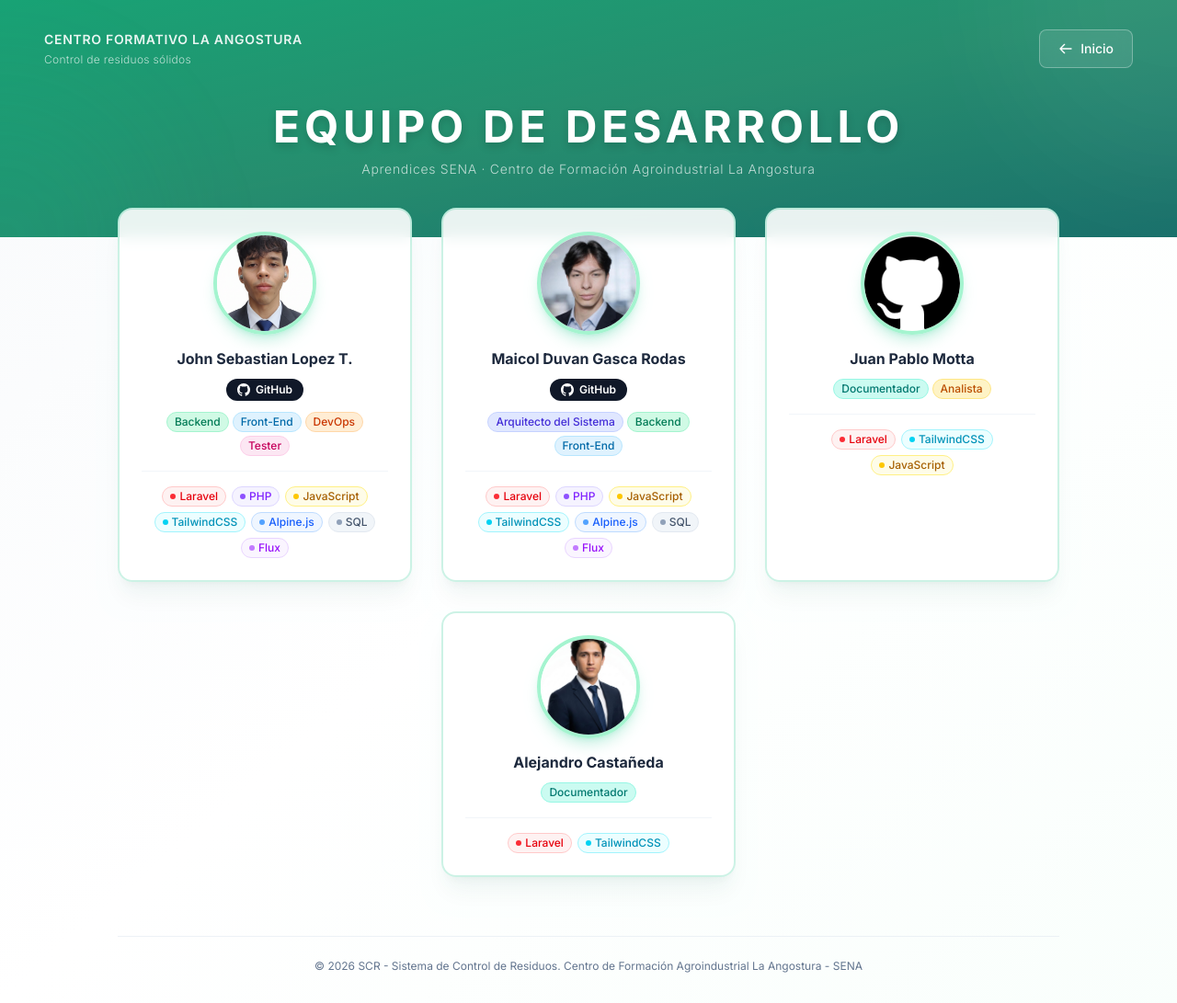
After one commit to MaicolDdox/Sistema_Clasificacion_Residuos_Solidos, a Laravel app: page /desarrolladores in a window 1280 px wide. The commit adds this page. Shown: the whole page at 92% size. Run offline with Laravel 12, Linux system fonts and the light colour scheme; style sheets or scripts are compiled from the project's sources; parts of the project's set-up code (start-up, migrations or seed data) failed here and were passed over; some libraries are stand-ins or nearby versions.

Commit message:
Añadiendo vista de creditos o desarrolladores.

```diff
--- /dev/null
+++ b/resources/views/credits.blade.php
@@ -0,0 +1,303 @@
+<!DOCTYPE html>
+<html lang="{{ str_replace('_', '-', app()->getLocale()) }}">
+<head>
+    @include('partials.styles')
+    @include('partials.librerias-cdn')
+</head>
+
+<body
+    class="min-h-screen bg-gradient-to-br from-slate-50 via-white to-emerald-50/30 antialiased"
+    style="font-family: 'Inter', sans-serif;"
+>
+    <!-- Header -->
+    <header class="relative overflow-hidden">
+        <div class="absolute inset-0 bg-gradient-to-br from-emerald-600/90 via-emerald-700/85 to-teal-800/90"></div>
+        <div class="absolute top-0 right-0 w-96 h-96 bg-white/5 rounded-full blur-3xl -translate-y-1/2 translate-x-1/2"></div>
+        <div class="absolute bottom-0 left-0 w-80 h-80 bg-emerald-400/10 rounded-full blur-3xl translate-y-1/2 -translate-x-1/2"></div>
+
+        <div class="relative z-10 px-6 py-8 lg:px-12">
+            <!-- Top Bar -->
+            <div class="flex items-center justify-between mb-10" data-aos="fade-down" data-aos-delay="100">
+                <div class="text-white">
+                    <p class="text-sm font-semibold tracking-wider uppercase opacity-90">
+                        Centro Formativo La Angostura
+                    </p>
+                    <p class="text-xs font-light tracking-wide opacity-70 mt-1">
+                        Control de residuos sólidos
+                    </p>
+                </div>
+                <a
+                    href="{{ route('home') }}"
+                    class="inline-flex items-center gap-2 px-5 py-2.5 bg-white/10 backdrop-blur-sm border border-white/30 text-white font-medium text-sm rounded-lg hover:bg-white/20 hover:border-white/50 hover:-translate-y-0.5 transition-all duration-300"
+                >
+                    <svg class="w-4 h-4" fill="none" stroke="currentColor" viewBox="0 0 24 24">
+                        <path stroke-linecap="round" stroke-linejoin="round" stroke-width="2" d="M10 19l-7-7m0 0l7-7m-7 7h18"/>
+                    </svg>
+                    Inicio
+                </a>
+            </div>
+
+            <!-- Title -->
+            <div class="text-center pb-8" data-aos="fade-up" data-aos-delay="200">
+                <h1 class="text-3xl md:text-4xl lg:text-5xl font-bold text-white uppercase tracking-widest drop-shadow-lg">
+                    Equipo de Desarrollo
+                </h1>
+                <p class="text-white/70 mt-3 text-sm font-light tracking-wider">
+                    Aprendices SENA · Centro de Formación Agroindustrial La Angostura
+                </p>
+            </div>
+        </div>
+    </header>
+
+    <!-- Main Content -->
+    <main class="relative z-10 -mt-8 px-4 md:px-6 lg:px-8 pb-16">
+        <section class="max-w-5xl mx-auto">
+            <div class="grid grid-cols-1 md:grid-cols-2 lg:grid-cols-3 gap-6 lg:gap-8">
+
+                <!-- Card 1: John Sebastian Lopez -->
+                <article
+                    class="group bg-white/90 backdrop-blur-sm rounded-2xl border-2 border-emerald-500/20 shadow-xl shadow-emerald-900/5 overflow-hidden hover:shadow-2xl hover:shadow-emerald-900/10 hover:-translate-y-2 transition-all duration-500"
+                    data-aos="fade-up"
+                    data-aos-delay="100"
+                >
+                    <div class="p-6 flex flex-col items-center text-center">
+                        <!-- Foto -->
+                        <div class="w-28 h-28 rounded-full overflow-hidden border-4 border-emerald-200 shadow-lg shadow-emerald-500/20 mx-auto mb-4">
+                            <img
+                                src="{{ asset('apprentices/imagen_1.png') }}"
+                                alt="John Sebastian Lopez"
+                                class="w-full h-full object-cover"
+                                onerror="this.style.display='none'; this.nextElementSibling.style.display='flex';"
+                            />
+                            <div style="display:none;width:100%;height:100%;align-items:center;justify-content:center;font-size:1.5rem;font-weight:700;color:white;" class="bg-gradient-to-br from-emerald-400 to-teal-600">
+                                JS
+                            </div>
+                        </div>
+
+                        <!-- Nombre -->
+                        <h1 class="text-base font-bold text-slate-800 mb-3 leading-tight">John Sebastian Lopez T.</h1>
+                        <a href="https://github.com/JonnaDev" target="_blank" rel="noopener noreferrer" class="inline-flex items-center gap-1.5 mb-3 px-3 py-1 rounded-full text-xs font-semibold bg-gray-900 text-white hover:bg-gray-700 transition-colors duration-200">
+                            <svg class="w-3.5 h-3.5" fill="currentColor" viewBox="0 0 24 24">
+                                <path d="M12 0C5.374 0 0 5.373 0 12c0 5.302 3.438 9.8 8.207 11.387.599.111.793-.261.793-.577v-2.234c-3.338.726-4.033-1.416-4.033-1.416-.546-1.387-1.333-1.756-1.333-1.756-1.089-.745.083-.729.083-.729 1.205.084 1.839 1.237 1.839 1.237 1.07 1.834 2.807 1.304 3.492.997.107-.775.418-1.305.762-1.604-2.665-.305-5.467-1.334-5.467-5.931 0-1.311.469-2.381 1.236-3.221-.124-.303-.535-1.524.117-3.176 0 0 1.008-.322 3.301 1.23A11.509 11.509 0 0 1 12 5.803c1.02.005 2.047.138 3.006.404 2.291-1.552 3.297-1.23 3.297-1.23.653 1.653.242 2.874.118 3.176.77.84 1.235 1.911 1.235 3.221 0 4.609-2.807 5.624-5.479 5.921.43.372.823 1.102.823 2.222v3.293c0 .319.192.694.801.576C20.566 21.797 24 17.3 24 12c0-6.627-5.373-12-12-12z"/>
+                            </svg>
+                            GitHub
+                        </a>
+
+                        <!-- Roles -->
+                        <div class="flex flex-wrap justify-center gap-1 mb-4">
+                            <span class="px-2 py-0.5 rounded-full text-xs font-medium bg-emerald-100 text-emerald-700 border border-emerald-200">Backend</span>
+                            <span class="px-2 py-0.5 rounded-full text-xs font-medium bg-sky-100 text-sky-700 border border-sky-200">Front-End</span>
+                            <span class="px-2 py-0.5 rounded-full text-xs font-medium bg-orange-100 text-orange-700 border border-orange-200">DevOps</span>
+                            <span class="px-2 py-0.5 rounded-full text-xs font-medium bg-pink-100 text-pink-700 border border-pink-200">Tester</span>
+                        </div>
+
+                        <div class="w-full h-px bg-slate-100 mb-4"></div>
+
+                        <!-- Tecnologías -->
+                        <div class="flex flex-wrap justify-center gap-1.5">
+                            <span class="inline-flex items-center gap-1 px-2 py-0.5 rounded-full text-xs font-medium bg-red-50 text-red-600 border border-red-200">
+                                <span class="w-1.5 h-1.5 rounded-full bg-red-500 shrink-0"></span>Laravel
+                            </span>
+                            <span class="inline-flex items-center gap-1 px-2 py-0.5 rounded-full text-xs font-medium bg-violet-50 text-violet-600 border border-violet-200">
+                                <span class="w-1.5 h-1.5 rounded-full bg-violet-500 shrink-0"></span>PHP
+                            </span>
+                            <span class="inline-flex items-center gap-1 px-2 py-0.5 rounded-full text-xs font-medium bg-yellow-50 text-yellow-700 border border-yellow-200">
+                                <span class="w-1.5 h-1.5 rounded-full bg-yellow-400 shrink-0"></span>JavaScript
+                            </span>
+                            <span class="inline-flex items-center gap-1 px-2 py-0.5 rounded-full text-xs font-medium bg-cyan-50 text-cyan-600 border border-cyan-200">
+                                <span class="w-1.5 h-1.5 rounded-full bg-cyan-400 shrink-0"></span>TailwindCSS
+                            </span>
+                            <span class="inline-flex items-center gap-1 px-2 py-0.5 rounded-full text-xs font-medium bg-blue-50 text-blue-600 border border-blue-200">
+                                <span class="w-1.5 h-1.5 rounded-full bg-blue-400 shrink-0"></span>Alpine.js
+                            </span>
+                            <span class="inline-flex items-center gap-1 px-2 py-0.5 rounded-full text-xs font-medium bg-slate-100 text-slate-600 border border-slate-200">
+                                <span class="w-1.5 h-1.5 rounded-full bg-slate-400 shrink-0"></span>SQL
+                            </span>
+                            <span class="inline-flex items-center gap-1 px-2 py-0.5 rounded-full text-xs font-medium bg-purple-50 text-purple-600 border border-purple-200">
+                                <span class="w-1.5 h-1.5 rounded-full bg-purple-400 shrink-0"></span>Flux
+                            </span>
+                        </div>
+                    </div>
+                </article>
+
+                <!-- Card 2: Maicol Duvan -->
+                <article
+                    class="group bg-white/90 backdrop-blur-sm rounded-2xl border-2 border-emerald-500/20 shadow-xl shadow-emerald-900/5 overflow-hidden hover:shadow-2xl hover:shadow-emerald-900/10 hover:-translate-y-2 transition-all duration-500"
+                    data-aos="fade-up"
+                    data-aos-delay="200"
+                >
+                    <div class="p-6 flex flex-col items-center text-center">
+                        <!-- Foto -->
+                        <div class="w-28 h-28 rounded-full overflow-hidden border-4 border-emerald-200 shadow-lg shadow-emerald-500/20 mx-auto mb-4">
+                            <img
+                                src="{{ asset('apprentices/imagen_2.png') }}"
+                                alt="Maicol Duvan"
+                                class="w-full h-full object-cover"
+                                onerror="this.style.display='none'; this.nextElementSibling.style.display='flex';"
+                            />
+                            <div style="display:none;width:100%;height:100%;align-items:center;justify-content:center;font-size:1.5rem;font-weight:700;color:white;" class="bg-gradient-to-br from-blue-400 to-indigo-600">
+                                MD
+                            </div>
+                        </div>
+
+                        <!-- Nombre -->
+                        <h1 class="text-base font-bold text-slate-800 mb-3 leading-tight">Maicol Duvan Gasca Rodas</h1>
+                        <a href="https://github.com/MaicolDdox" target="_blank" rel="noopener noreferrer" class="inline-flex gap-1.5 mb-3 px-3 py-1 items-center rounded-full text-xs font-semibold bg-gray-900 text-white hover:bg-gray-700 transition-colors duration-200">
+                            <svg class="w-3.5 h-3.5" fill="currentColor" viewBox="0 0 24 24">
+                                <path d="M12 0C5.374 0 0 5.373 0 12c0 5.302 3.438 9.8 8.207 11.387.599.111.793-.261.793-.577v-2.234c-3.338.726-4.033-1.416-4.033-1.416-.546-1.387-1.333-1.756-1.333-1.756-1.089-.745.083-.729.083-.729 1.205.084 1.839 1.237 1.839 1.237 1.07 1.834 2.807 1.304 3.492.997.107-.775.418-1.305.762-1.604-2.665-.305-5.467-1.334-5.467-5.931 0-1.311.469-2.381 1.236-3.221-.124-.303-.535-1.524.117-3.176 0 0 1.008-.322 3.301 1.23A11.509 11.509 0 0 1 12 5.803c1.02.005 2.047.138 3.006.404 2.291-1.552 3.297-1.23 3.297-1.23.653 1.653.242 2.874.118 3.176.77.84 1.235 1.911 1.235 3.221 0 4.609-2.807 5.624-5.479 5.921.43.372.823 1.102.823 2.222v3.293c0 .319.192.694.801.576C20.566 21.797 24 17.3 24 12c0-6.627-5.373-12-12-12z"/>
+                            </svg>
+                            GitHub
+                        </a>
+
+                        <!-- Roles -->
+                        <div class="flex flex-wrap justify-center gap-1 mb-4">
+                            <span class="px-2 py-0.5 rounded-full text-xs font-medium bg-indigo-100 text-indigo-700 border border-indigo-200">Arquitecto del Sistema</span>
+                            <span class="px-2 py-0.5 rounded-full text-xs font-medium bg-emerald-100 text-emerald-700 border border-emerald-200">Backend</span>
+                            <span class="px-2 py-0.5 rounded-full text-xs font-medium bg-sky-100 text-sky-700 border border-sky-200">Front-End</span>
+                        </div>
+
+                        <div class="w-full h-px bg-slate-100 mb-4"></div>
+
+                        <!-- Tecnologías -->
+                        <div class="flex flex-wrap justify-center gap-1.5">
+                            <span class="inline-flex items-center gap-1 px-2 py-0.5 rounded-full text-xs font-medium bg-red-50 text-red-600 border border-red-200">
+                                <span class="w-1.5 h-1.5 rounded-full bg-red-500 shrink-0"></span>Laravel
+                            </span>
+                            <span class="inline-flex items-center gap-1 px-2 py-0.5 rounded-full text-xs font-medium bg-violet-50 text-violet-600 border border-violet-200">
+                                <span class="w-1.5 h-1.5 rounded-full bg-violet-500 shrink-0"></span>PHP
+                            </span>
+                            <span class="inline-flex items-center gap-1 px-2 py-0.5 rounded-full text-xs font-medium bg-yellow-50 text-yellow-700 border border-yellow-200">
+                                <span class="w-1.5 h-1.5 rounded-full bg-yellow-400 shrink-0"></span>JavaScript
+                            </span>
+                            <span class="inline-flex items-center gap-1 px-2 py-0.5 rounded-full text-xs font-medium bg-cyan-50 text-cyan-600 border border-cyan-200">
+                                <span class="w-1.5 h-1.5 rounded-full bg-cyan-400 shrink-0"></span>TailwindCSS
+                            </span>
+                            <span class="inline-flex items-center gap-1 px-2 py-0.5 rounded-full text-xs font-medium bg-blue-50 text-blue-600 border border-blue-200">
+                                <span class="w-1.5 h-1.5 rounded-full bg-blue-400 shrink-0"></span>Alpine.js
+                            </span>
+                            <span class="inline-flex items-center gap-1 px-2 py-0.5 rounded-full text-xs font-medium bg-slate-100 text-slate-600 border border-slate-200">
+                                <span class="w-1.5 h-1.5 rounded-full bg-slate-400 shrink-0"></span>SQL
+                            </span>
+                            <span class="inline-flex items-center gap-1 px-2 py-0.5 rounded-full text-xs font-medium bg-purple-50 text-purple-600 border border-purple-200">
+                                <span class="w-1.5 h-1.5 rounded-full bg-purple-400 shrink-0"></span>Flux
+                            </span>
+                        </div>
+                    </div>
+                </article>
+
+                <!-- Card 3: Juan Pablo Motta -->
+                <article
+                    class="group bg-white/90 backdrop-blur-sm rounded-2xl border-2 border-emerald-500/20 shadow-xl shadow-emerald-900/5 overflow-hidden hover:shadow-2xl hover:shadow-emerald-900/10 hover:-translate-y-2 transition-all duration-500"
+                    data-aos="fade-up"
+                    data-aos-delay="300"
+                >
+                    <div class="p-6 flex flex-col items-center text-center">
+                        <!-- Foto -->
+                        <div class="w-28 h-28 rounded-full overflow-hidden border-4 border-emerald-200 shadow-lg shadow-emerald-500/20 mx-auto mb-4">
+                            <img
+                                src="{{ asset('apprentices/imagen_3.png') }}"
+                                alt="Juan Pablo Motta"
+                                class="w-full h-full object-cover"
+                                onerror="this.style.display='none'; this.nextElementSibling.style.display='flex';"
+                            />
+                            <div style="display:none;width:100%;height:100%;align-items:center;justify-content:center;font-size:1.5rem;font-weight:700;color:white;" class="bg-gradient-to-br from-teal-400 to-emerald-600">
+                                JP
+                            </div>
+                        </div>
+
+                        <!-- Nombre -->
+                        <h1 class="text-base font-bold text-slate-800 mb-3 leading-tight">Juan Pablo Motta</h1>
+
+                        <!-- Roles -->
+                        <div class="flex flex-wrap justify-center gap-1 mb-4">
+                            <span class="px-2 py-0.5 rounded-full text-xs font-medium bg-teal-100 text-teal-700 border border-teal-200">Documentador</span>
+                            <span class="px-2 py-0.5 rounded-full text-xs font-medium bg-amber-100 text-amber-700 border border-amber-200">Analista</span>
+                        </div>
+
+                        <div class="w-full h-px bg-slate-100 mb-4"></div>
+
+                        <!-- Tecnologías -->
+                        <div class="flex flex-wrap justify-center gap-1.5">
+                            <span class="inline-flex items-center gap-1 px-2 py-0.5 rounded-full text-xs font-medium bg-red-50 text-red-600 border border-red-200">
+                                <span class="w-1.5 h-1.5 rounded-full bg-red-500 shrink-0"></span>Laravel
+                            </span>
+                            <span class="inline-flex items-center gap-1 px-2 py-0.5 rounded-full text-xs font-medium bg-cyan-50 text-cyan-600 border border-cyan-200">
+                                <span class="w-1.5 h-1.5 rounded-full bg-cyan-400 shrink-0"></span>TailwindCSS
+                            </span>
+                            <span class="inline-flex items-center gap-1 px-2 py-0.5 rounded-full text-xs font-medium bg-yellow-50 text-yellow-700 border border-yellow-200">
+                                <span class="w-1.5 h-1.5 rounded-full bg-yellow-400 shrink-0"></span>JavaScript
+                            </span>
+                        </div>
+                    </div>
+                </article>
+
+                <!-- Card 4: Alejandro Castañeda — centrado en lg -->
+                <article
+                    class="group bg-white/90 backdrop-blur-sm rounded-2xl border-2 border-emerald-500/20 shadow-xl shadow-emerald-900/5 overflow-hidden hover:shadow-2xl hover:shadow-emerald-900/10 hover:-translate-y-2 transition-all duration-500 lg:col-start-2"
+                    data-aos="fade-up"
+                    data-aos-delay="400"
+                >
+                    <div class="p-6 flex flex-col items-center text-center">
+                        <!-- Foto -->
+                        <div class="w-28 h-28 rounded-full overflow-hidden border-4 border-emerald-200 shadow-lg shadow-emerald-500/20 mx-auto mb-4">
+                            <img
+                                src="{{ asset('apprentices/imagen_4.png') }}"
+                                alt="Alejandro Castañeda"
+                                class="w-full h-full object-cover"
+                                onerror="this.style.display='none'; this.nextElementSibling.style.display='flex';"
+                            />
+                            <div style="display:none;width:100%;height:100%;align-items:center;justify-content:center;font-size:1.5rem;font-weight:700;color:white;" class="bg-gradient-to-br from-slate-400 to-slate-600">
+                                AC
+                            </div>
+                        </div>
+
+                        <!-- Nombre -->
+                        <h1 class="text-base font-bold text-slate-800 mb-3 leading-tight">Alejandro Castañeda</h1>
+
+                        <!-- Roles -->
+                        <div class="flex flex-wrap justify-center gap-1 mb-4">
+                            <span class="px-2 py-0.5 rounded-full text-xs font-medium bg-teal-100 text-teal-700 border border-teal-200">Documentador</span>
+                        </div>
+
+                        <div class="w-full h-px bg-slate-100 mb-4"></div>
+
+                        <!-- Tecnologías -->
+                        <div class="flex flex-wrap justify-center gap-1.5">
+                            <span class="inline-flex items-center gap-1 px-2 py-0.5 rounded-full text-xs font-medium bg-red-50 text-red-600 border border-red-200">
+                                <span class="w-1.5 h-1.5 rounded-full bg-red-500 shrink-0"></span>Laravel
+                            </span>
+                            <span class="inline-flex items-center gap-1 px-2 py-0.5 rounded-full text-xs font-medium bg-cyan-50 text-cyan-600 border border-cyan-200">
+                                <span class="w-1.5 h-1.5 rounded-full bg-cyan-400 shrink-0"></span>TailwindCSS
+                            </span>
+                        </div>
+                    </div>
+                </article>
+
+            </div>
+        </section>
+    </main>
+
+    <!-- Footer -->
+    <footer class="px-4 md:px-6 lg:px-8 pb-8" data-aos="fade-up" data-aos-delay="500">
+        <div class="max-w-5xl mx-auto text-center border-t border-slate-200/60 pt-6">
+            <p class="text-xs text-slate-500">
+                © {{ date('Y') }} SCR - Sistema de Control de Residuos.
+                Centro de Formación Agroindustrial La Angostura - SENA
+            </p>
+        </div>
+    </footer>
+
+    @include('partials.footer-script-cdn')
+    <script>
+        document.addEventListener('DOMContentLoaded', function () {
+            if (typeof AOS === 'undefined') return;
+            AOS.init({
+                duration: 800,
+                easing: 'ease-out-cubic',
+                once: true,
+                offset: 50
+            });
+        });
+    </script>
+</body>
+</html>
--- a/routes/web.php
+++ b/routes/web.php
@@ -11,6 +11,10 @@ use Laravel\Fortify\Features;
 Route::get('/', function () {
     return view('welcome');
 })->name('home');
+
+Route::get('/desarrolladores', function(){
+return view('credits');
+})->name('credits');
 
 Route::middleware(['auth'])->group(function () {
     Route::redirect('settings', 'settings/profile');
```
Also changed, not shown: resources/views/welcome.blade.php (+31 -0 lines), public/apprentices/imagen_1.png (added), public/apprentices/imagen_2.png (added), public/apprentices/imagen_3.png (added), public/apprentices/imagen_4.png (added), 1 other file.
